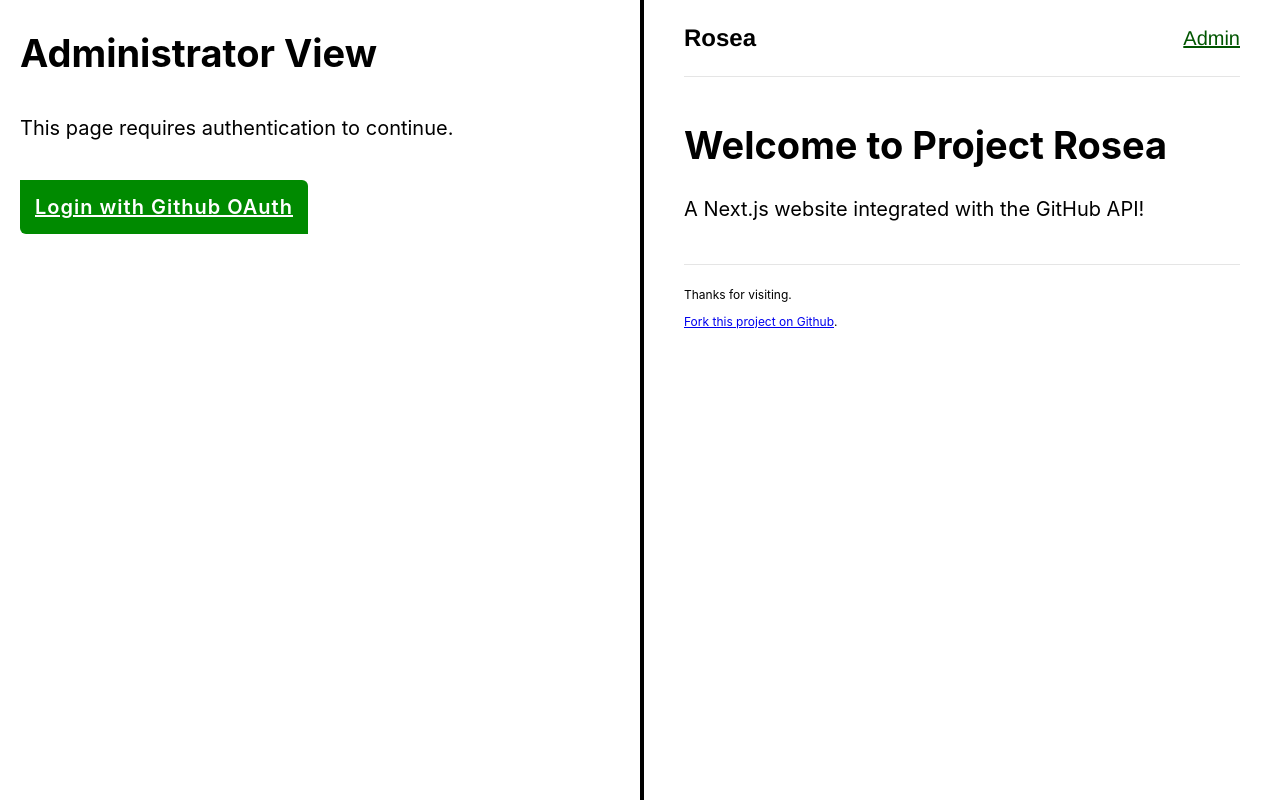
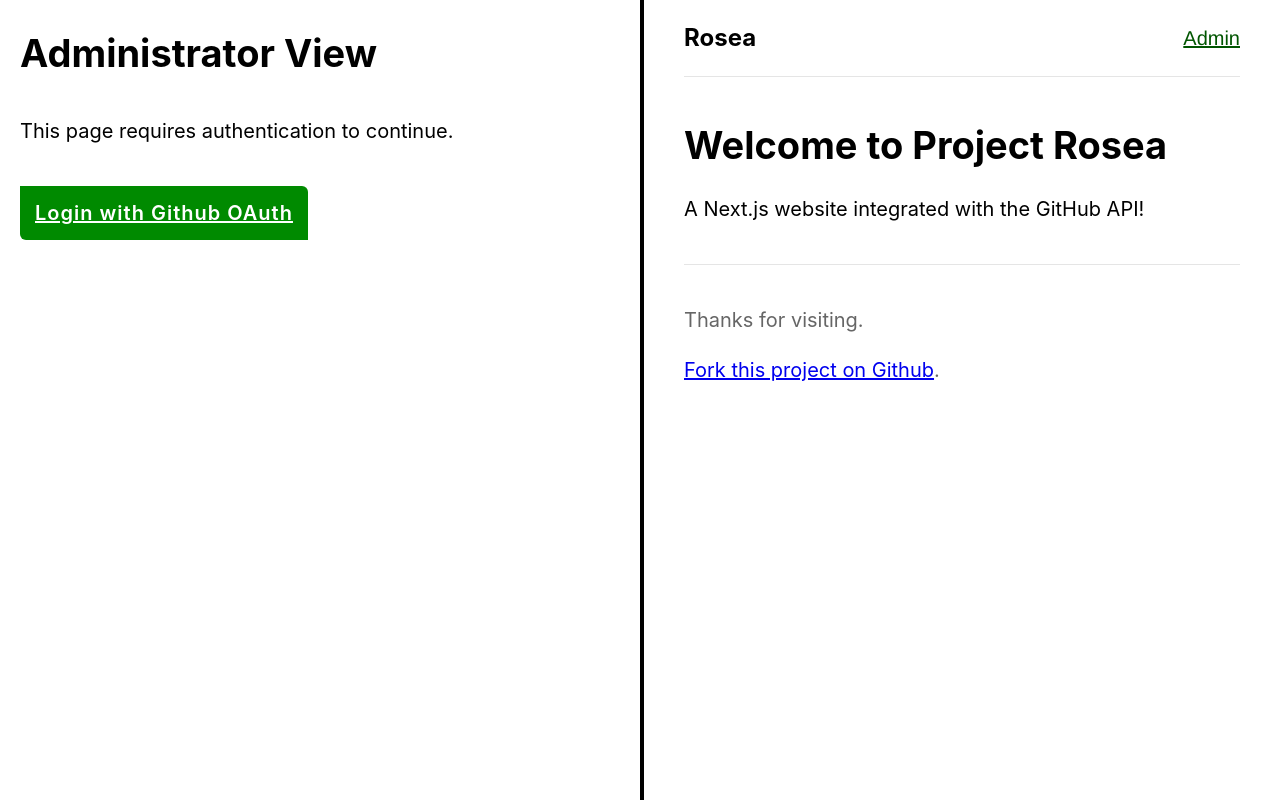
Before and after one commit to jhancock532/rosea, a Next.js app: page /admin in a window 1280 px wide. Built offline with nearby package versions, Linux system fonts and the light colour scheme.

Commit message:
add homepage to storybook

```diff
--- a/components/Button/Button.module.scss
+++ b/components/Button/Button.module.scss
@@ -8,6 +8,10 @@
   font-weight: 600;
   border-radius: $border-radius-small;
 
+  &:hover {
+    cursor: pointer;
+  }
+
   &:focus {
     outline: 6px solid black;
     outline-offset: 2px;
--- a/components/Footer/Footer.module.scss
+++ b/components/Footer/Footer.module.scss
@@ -1,8 +1,9 @@
 .container {
   border-top: 1px solid rgba(0, 0, 0, 0.1);
-  padding: 1rem 0;
+  padding: $grid 0;
 }
 
 .message {
-  font-size: 1.2rem;
+  @include font-size(s);
+  color: $color--gray;
 }
--- a/components/TextInput/TextInput.module.scss
+++ b/components/TextInput/TextInput.module.scss
@@ -23,8 +23,7 @@
 }
 
 .advice {
-  @include font-size(m);
+  @include body-text();
   color: $color--gray;
-  line-height: $body-line-height;
   margin: 0 0 $grid / 2 0;
 }
--- a/next.config.js
+++ b/next.config.js
@@ -7,7 +7,7 @@ const nextConfig = {
   sassOptions: {
     // allow all scss files access to these files
     includePaths: [path.join(__dirname, "styles")],
-    prependData: `@use "sass:math"; @import "variables.scss"; @import "mixins.scss";`,
+    prependData: `@use "sass:math"; @import "variables.scss"; @import "mixins.scss"; @import "typography.scss";`,
   },
 };
 
--- a/pages/admin.tsx
+++ b/pages/admin.tsx
@@ -9,6 +9,7 @@ import {
 import styles from "../components/Pages/Admin/Admin.module.scss";
 import data from "../data/website.json";
 import LoginScreen from "../components/LoginScreen";
+import Button from "components/Button";
 
 const Admin: NextPage = () => {
   const [apiToken, setApiToken] = useState<string>("");
@@ -65,9 +66,9 @@ const Admin: NextPage = () => {
         ) : (
           <>
             <p className={styles.description}>Successfully logged in.</p>
-            <button className={styles.button} onClick={() => loadWebsiteData()}>
+            <Button variant="green" onClick={() => loadWebsiteData()}>
               Load Website Data
-            </button>
+            </Button>
             {websiteData && (
               <textarea
                 className={styles.textEditor}
@@ -75,12 +76,9 @@ const Admin: NextPage = () => {
                 onChange={updateWebsiteData}
               />
             )}
-            <button
-              className={styles.button}
-              onClick={() => handleCommitWebsiteData()}
-            >
+            <Button variant="red" onClick={() => handleCommitWebsiteData()}>
               Commit Website Data
-            </button>
+            </Button>
           </>
         )}
       </div>
--- /dev/null
+++ b/styles/_typography.scss
@@ -0,0 +1,6 @@
+@mixin body-text() {
+  @include font-size(m);
+  font-family: $font--primary;
+  line-height: 1.5;
+  margin: $grid 0;
+}
--- a/styles/_variables.scss
+++ b/styles/_variables.scss
@@ -12,8 +12,6 @@ $border-radius-small: 0 6px 0 6px;
 // Font family
 $font--primary: -apple-system, BlinkMacSystemFont, Segoe UI, Roboto, Oxygen,
   Ubuntu, Cantarell, Fira Sans, Droid Sans, Helvetica Neue, sans-serif;
-
-$body-line-height: 1.4;
 
 // Font weights
 $weight--extrabold: 900;
--- a/styles/globals.scss
+++ b/styles/globals.scss
@@ -12,3 +12,8 @@ body {
   font-family: -apple-system, BlinkMacSystemFont, Segoe UI, Roboto, Oxygen,
     Ubuntu, Cantarell, Fira Sans, Droid Sans, Helvetica Neue, sans-serif;
 }
+
+p,
+li {
+  @include body-text();
+}
```
Also changed, not shown: 2 other files (tests, documents, lock files or other folders).
